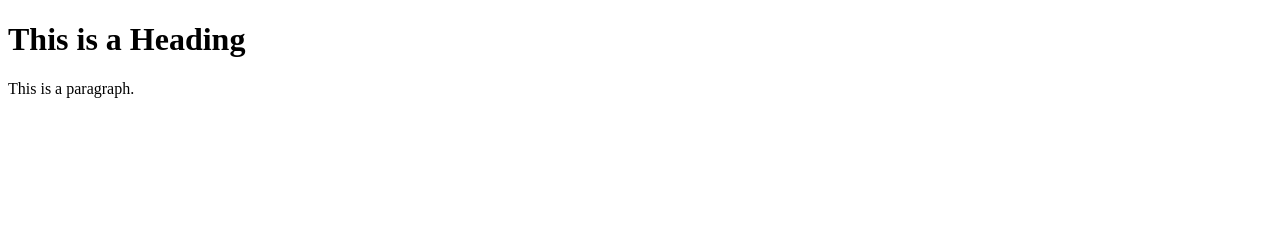
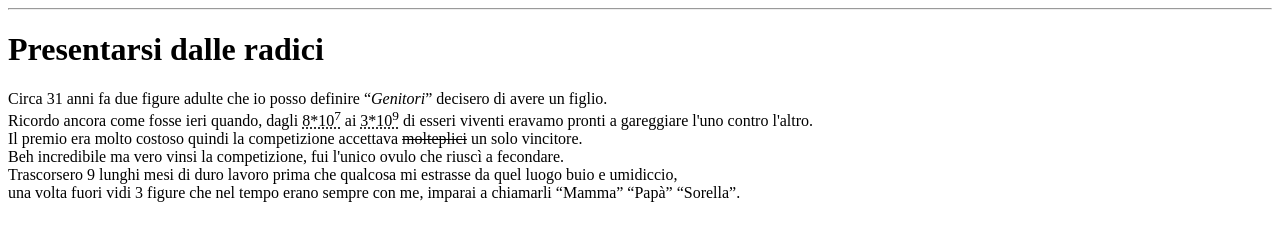
Before and after one commit to githubsnk/Html, a plain HTML site: page PrimoEsercizio/LaMiaFamiglia.html in a window 1280 px wide. Drawn offline with Linux system fonts and the light colour scheme.

Commit message:
LaMiaFamigliaCommit

```diff
--- a/PrimoEsercizio/LaMiaFamiglia.html
+++ b/PrimoEsercizio/LaMiaFamiglia.html
@@ -4,9 +4,17 @@
 <title>La Mia Famiglia</title>
 </head>
 <body>
+<hr>
+<h1>Presentarsi dalle radici</h1>
+<p>Circa 31 anni fa due figure adulte che io posso definire <q><em>Genitori</em></q> decisero di avere un figlio.
+<br>Ricordo ancora come fosse ieri quando, dagli <abbr title="80.000.000">8*10<sup>7</sup></abbr>  ai
+<abbr title="300.000.000">3*10<sup>9</sup></abbr>  di esseri viventi eravamo pronti a gareggiare l'uno contro l'altro.
+<br>Il premio era molto costoso quindi la competizione accettava <del>molteplici</del> un solo vincitore.
+<br>Beh incredibile ma vero  vinsi la competizione, fui l'unico ovulo che riuscì a fecondare.
+<br>Trascorsero 9 lunghi mesi di duro lavoro prima che qualcosa mi estrasse da quel luogo buio e umidiccio,
+<br>una volta fuori vidi 3 figure che nel tempo erano sempre con me, imparai a chiamarli <q>Mamma</q> <q>Papà</q> <q>Sorella</q>.
+</p>
 
-<h1>This is a Heading</h1>
-<p>This is a paragraph.</p>
 
 </body>
 </html>
```
